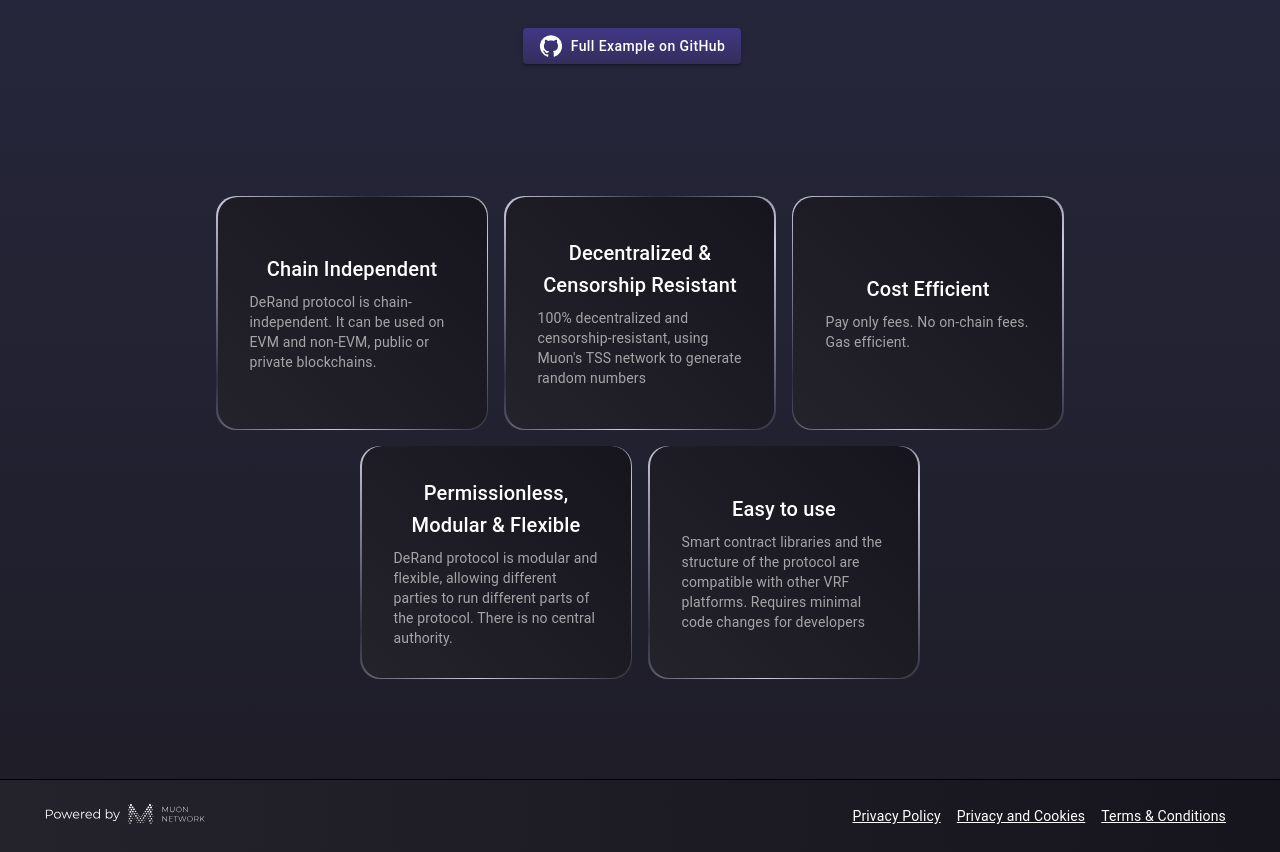
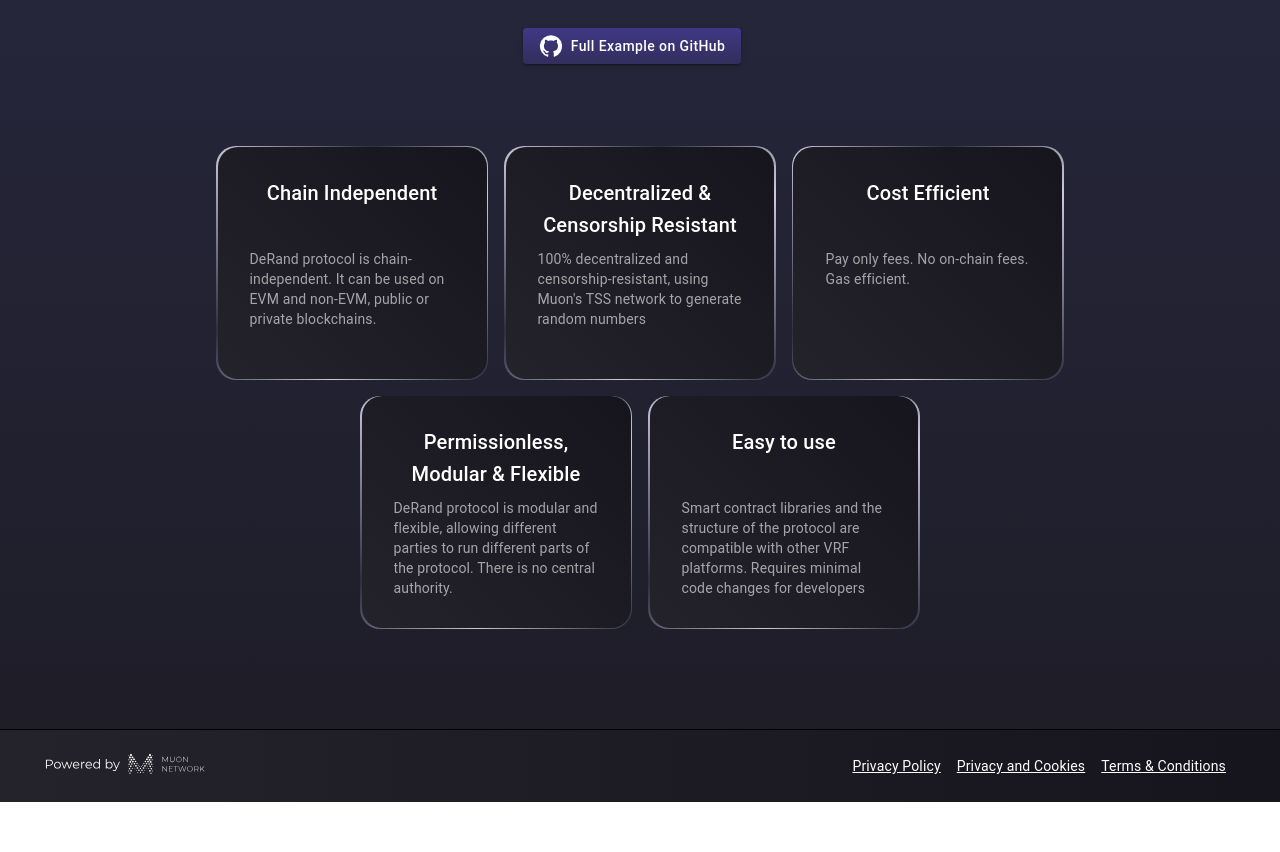
Before and after one commit to derand-protocol/derand-ui, a React (Create React App) app: page / in a window 1280 px wide. Shown: the part 1480-2332 px from the top of the page. After the commit the page ends 2282 px from the top, so only its background shows below. Built offline with nearby package versions, Linux system fonts and the light colour scheme.

Commit message:
change style of features content

```diff
--- a/src/components/MainPage/Features.js
+++ b/src/components/MainPage/Features.js
@@ -26,6 +26,14 @@ const ContentBox = styled(Box)({
   justifyContent: 'center', // Changed to center for equal spacing
   alignItems: 'center',
   padding: '16px 32px', // Reduced padding for less space between title and body
+  '& .title': {
+    height: '65px', // Fixed height for the title
+  },
+  '& .body': {
+    height: '100px', // Fixed height for the body
+    overflow: 'auto', // Enable scroll for overflow
+    //textAlign: 'justify', // Justify text for cleaner appearance
+  }
   });
 
 function Features() {
@@ -53,15 +61,15 @@ function Features() {
     ];
 
     return (
-      <Grid container justifyContent="center" spacing={2} alignItems="center" sx={{ width: '100%', margin: '0 auto', paddingTop: '100px' }}>
+      <Grid container justifyContent="center" spacing={2} alignItems="center" sx={{ width: '100%', margin: '0 auto', paddingTop: '50px' }}>
         {boxesContent.map((box, index) => (
           <Grid item xs={12} sm={6} md={4} key={index}>
             <GradientBorderBox>
               <ContentBox>
-                <Typography variant="h6" color="white" gutterBottom style={{ textAlign:'center', width:'100%'}}>
+                <Typography variant="h6" color="white" gutterBottom style={{ textAlign: 'center', width: '100%' }} className="title">
                   {box.title}
                 </Typography>
-                <Typography variant="body2" color="rgba(255, 255, 255, 0.60)">
+                <Typography variant="body2" color="rgba(255, 255, 255, 0.60)" style={{ width: '100%' }} className="body">
                   {box.body}
                 </Typography>
               </ContentBox>
@@ -69,7 +77,6 @@ function Features() {
           </Grid>
         ))}
       </Grid>
-
     );
   }
 
```
Lines whose indentation alone changed are shown as unchanged.
